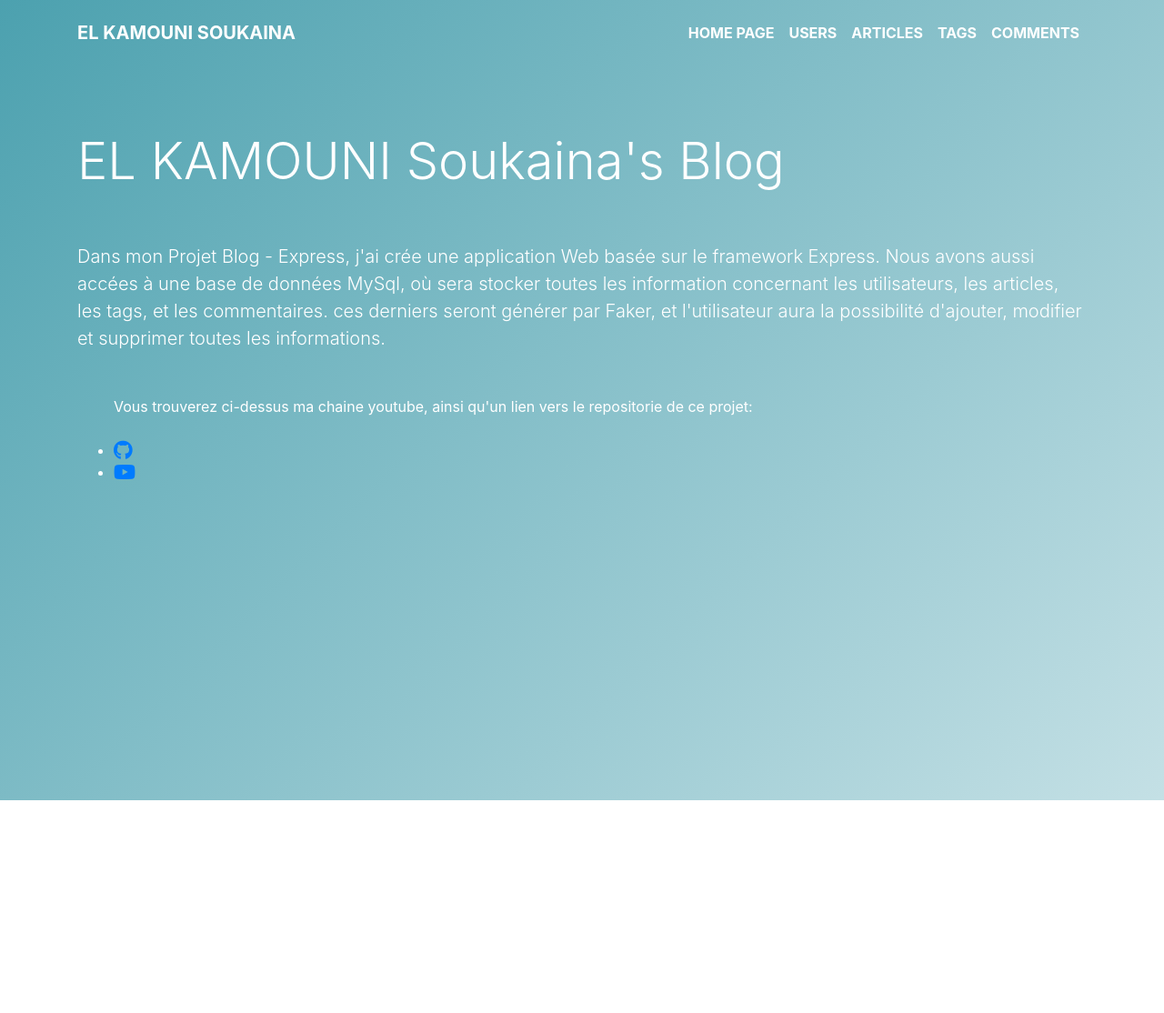
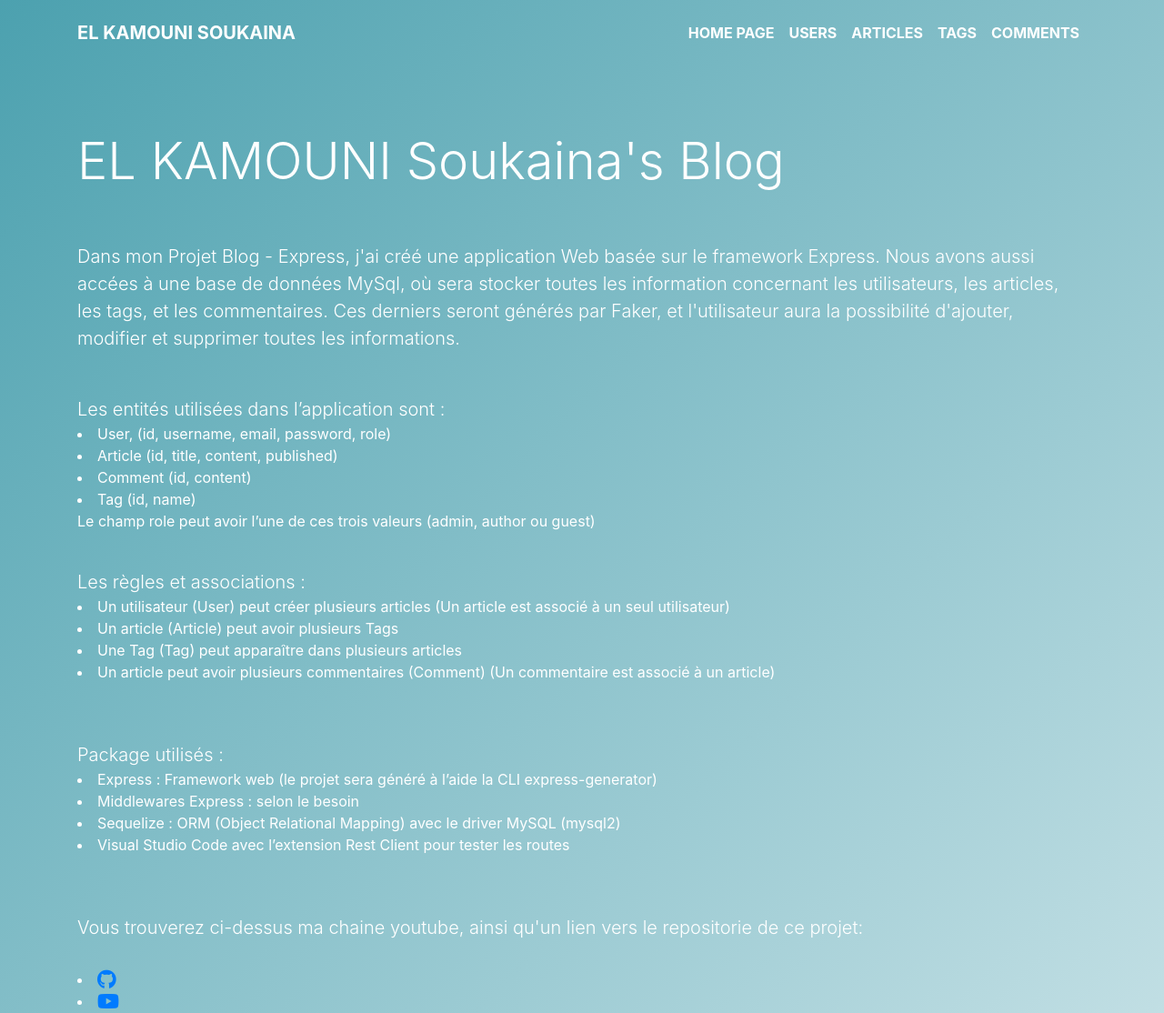
Before and after one commit to SoukainaElkm/Soukaina-Blog, a website: page public/index.html in a window 1280 px wide. Shown: the top 1114 px of the page at 91% size. Before the commit the page ends 880 px from the top, so only its background shows below. Drawn offline with nearby package versions, Linux system fonts and the light colour scheme.

Commit message:
Add files via upload

```diff
--- a/public/index.html
+++ b/public/index.html
@@ -52,16 +52,41 @@
       <header class="py-5 mt-5">
           <h1 class="display-4">EL KAMOUNI Soukaina's Blog</h1><br><br>
           <p class="lead mb-0">
-            Dans mon Projet Blog - Express, j'ai crée une application Web basée sur le framework Express.
+            Dans mon Projet Blog - Express, j'ai créé une application Web basée sur le framework Express.
             Nous avons aussi accées à une base de données MySql, où sera stocker toutes les information concernant les utilisateurs, les articles, les tags, et les commentaires.
-            ces derniers seront générer par Faker, et l'utilisateur aura la possibilité d'ajouter, modifier et supprimer toutes les informations.
+            Ces derniers seront générés par Faker, et l'utilisateur aura la possibilité d'ajouter, modifier et supprimer toutes les informations.
           </p><br><br>
+          <p class="lead mb-0">
+          Les entités utilisées dans l’application sont : <br>
+              <li>User, (id, username, email, password, role)</li>
+              <li> Article (id, title, content, published) </li>
+              <li>	Comment (id, content) </li>
+              <li>	Tag (id, name) </li>
+              Le champ role peut avoir l’une de ces trois valeurs (admin, author ou guest)<br><br>
+          </p>
 
-          <ul>
+          <p class="lead mb-0">
+          Les règles et associations :
+              <li>	Un utilisateur (User) peut créer plusieurs articles (Un article est associé à un seul utilisateur) </li>
+              <li>	Un article (Article) peut avoir plusieurs Tags </li>
+              <li>	Une Tag (Tag) peut apparaître dans plusieurs articles </li>
+              <li>	Un article peut avoir plusieurs commentaires (Comment) (Un commentaire est associé à un article) </li><br><br>
+          </p>
+
+
+          <p class="lead mb-0">
+          Package utilisés :
+              <li> Express : Framework web (le projet sera généré à l’aide la CLI express-generator) </li>
+              <li>	Middlewares Express : selon le besoin </li>
+              <li>	Sequelize : ORM (Object Relational Mapping) avec le driver MySQL (mysql2) </li>
+              <li>	Visual Studio Code avec l’extension Rest Client pour tester les routes </li><br><br>
+            </p>
+
+          <p class="lead mb-0">
              Vous trouverez ci-dessus ma chaine youtube, ainsi qu'un lien vers le repositorie de ce projet: <br><br>
             <li> <a href="https://github.com/SoukainaElkm/Soukaina-Blog" target="_blank"><i class="fab fa-github fa-lg"></i></a> </li>
             <li> <a href="https://www.youtube.com/channel/UCYkRoOA9SQjH50IVm6JKzLQ" target="_blank"><i class="fab fa-youtube fa-lg"></i></i></a> </li>
-          </ul>
+          </p>
 
 
       </header>
```
